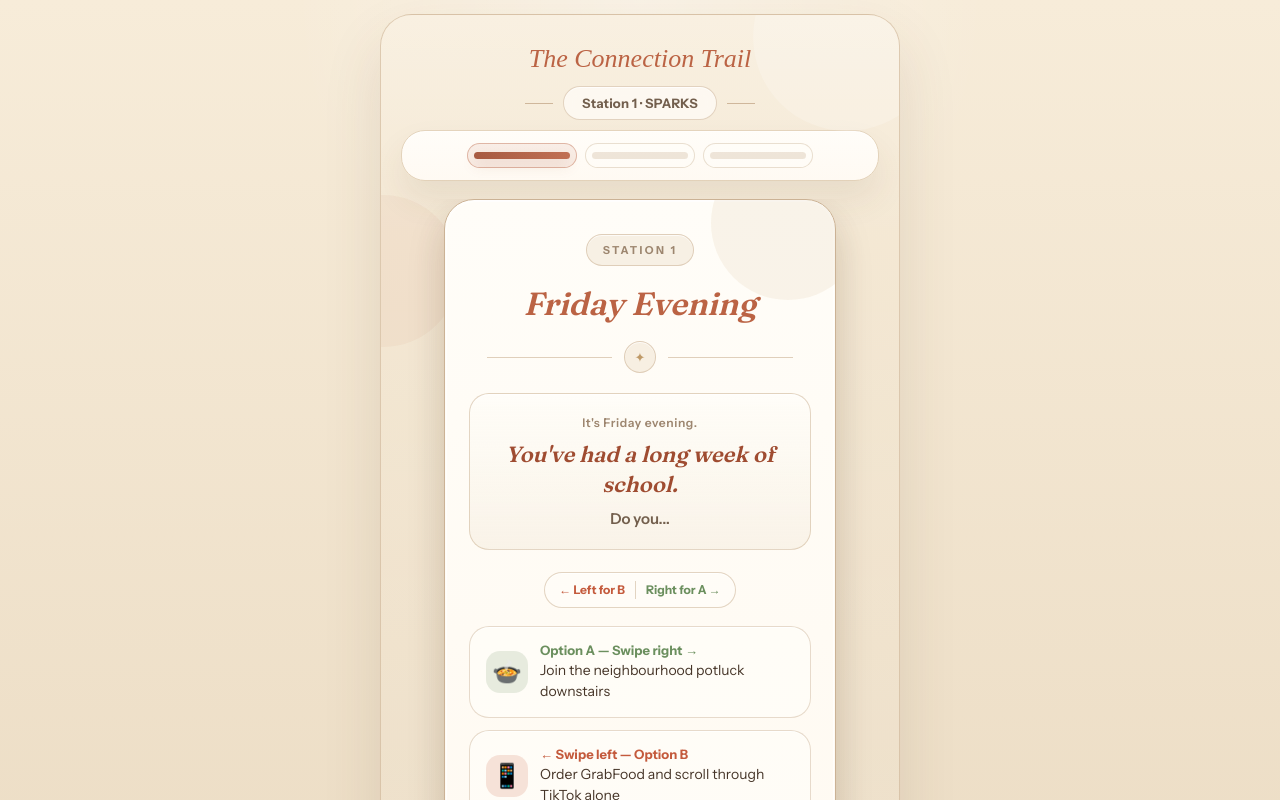
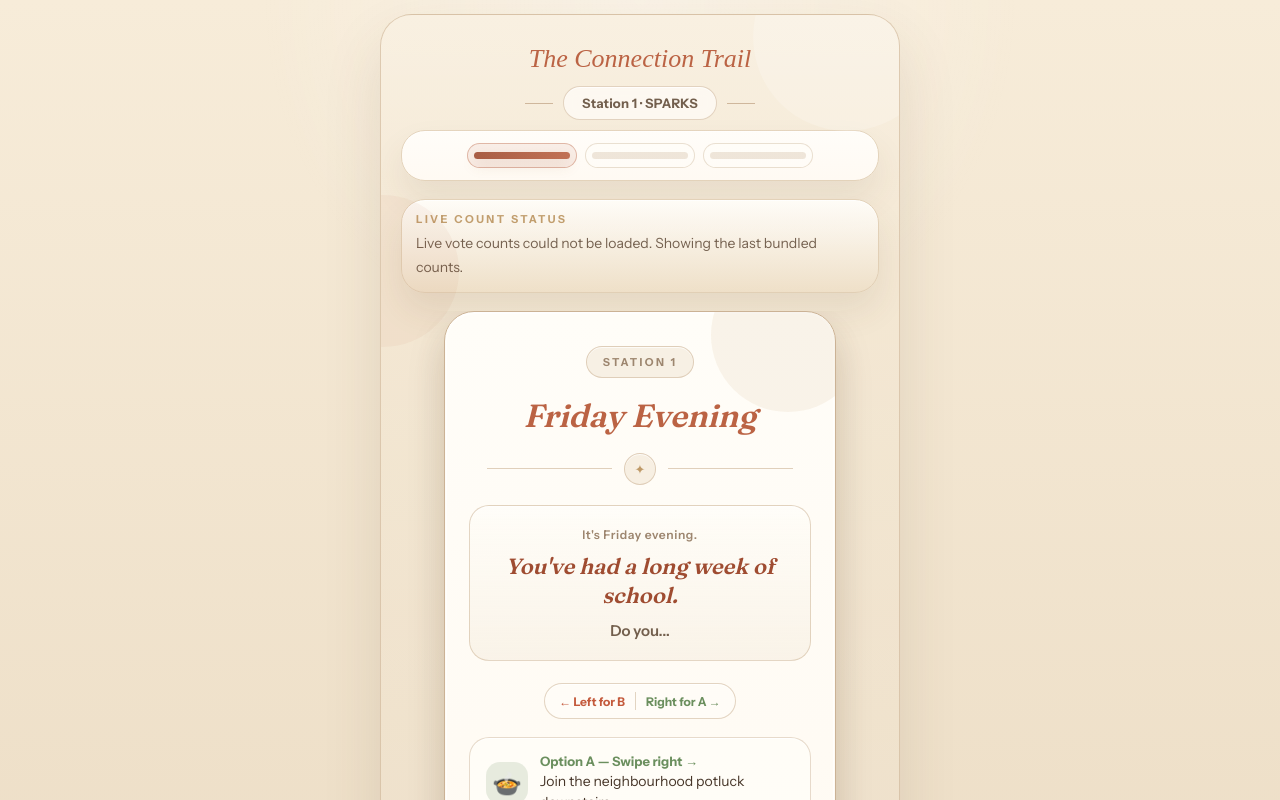
Before and after one commit to breadonhtw/HappinessByDesign, a React (Vite) app: page / in a window 1280 px wide. Shown: the top 800 px of the page. Built offline with nearby package versions, Linux system fonts and the light colour scheme; no server answers; a web font is replaced by a local one.

Commit message:
Fix vote sync CORS handling and surface sync errors

```diff
--- a/src/pages/VotingPage.jsx
+++ b/src/pages/VotingPage.jsx
@@ -85,8 +85,8 @@ export default function VotingPage() {
   );
   const [submitting, setSubmitting] = useState(false);
   const [storageRevision, setStorageRevision] = useState(0);
-  const [, setSubmitError] = useState("");
-  const [, setCountsError] = useState("");
+  const [submitError, setSubmitError] = useState("");
+  const [countsError, setCountsError] = useState("");
   const topRef = useRef(null);
   const previousStationRef = useRef(station);
   const scenario = SCENARIOS[station];
@@ -201,13 +201,28 @@ export default function VotingPage() {
       const response = await fetch(VOTE_API_URL, {
         method: "POST",
         headers: {
-          "Content-Type": "application/json",
+          "Content-Type": "text/plain;charset=utf-8",
         },
         body: JSON.stringify({ station: stationId, choice: selectedChoice }),
       });
 
+      const rawResponse = await response.text();
+      let payload = null;
+
+      if (rawResponse) {
+        try {
+          payload = JSON.parse(rawResponse);
+        } catch {
+          payload = null;
+        }
+      }
+
       if (!response.ok) {
         throw new Error(`Vote sync failed (${response.status}).`);
+      }
+
+      if (payload?.success === false) {
+        throw new Error("Vote sync failed.");
       }
 
       updatePendingSync(stationId, null);
@@ -539,6 +554,72 @@ export default function VotingPage() {
           </div>
         ) : null}
 
+        {countsError ? (
+          <div style={{ padding: "0 20px 18px" }}>
+            <div
+              role="status"
+              style={{
+                ...panelStyles.base,
+                padding: "12px 14px",
+                borderRadius: votingTheme.radius.card,
+                background: `linear-gradient(180deg, ${alpha(votingTheme.colors.surfaceStrong, 0.98)}, ${alpha(votingTheme.colors.brass, 0.1)})`,
+              }}
+            >
+              <div
+                style={{
+                  ...textStyles.eyebrow,
+                  color: votingTheme.colors.brass,
+                  marginBottom: 6,
+                }}
+              >
+                Live count status
+              </div>
+              <p
+                style={{
+                  ...textStyles.body,
+                  fontSize: 14,
+                  margin: 0,
+                }}
+              >
+                {countsError}
+              </p>
+            </div>
+          </div>
+        ) : null}
+
+        {submitError ? (
+          <div style={{ padding: "0 20px 18px" }}>
+            <div
+              role="alert"
+              style={{
+                ...panelStyles.base,
+                padding: "12px 14px",
+                borderRadius: votingTheme.radius.card,
+                background: `linear-gradient(180deg, ${alpha(votingTheme.colors.surfaceStrong, 0.98)}, ${alpha(votingTheme.colors.clay, 0.08)})`,
+              }}
+            >
+              <div
+                style={{
+                  ...textStyles.eyebrow,
+                  color: votingTheme.colors.clay,
+                  marginBottom: 6,
+                }}
+              >
+                Vote sync status
+              </div>
+              <p
+                style={{
+                  ...textStyles.body,
+                  fontSize: 14,
+                  margin: 0,
+                }}
+              >
+                {submitError}
+              </p>
+            </div>
+          </div>
+        ) : null}
+
         {!choice ? (
           <SwipeCard scenario={currentScenario} onChoice={handleChoice} />
         ) : (
```
Also changed, not shown: 1 other file (tests, documents, lock files or other folders).
